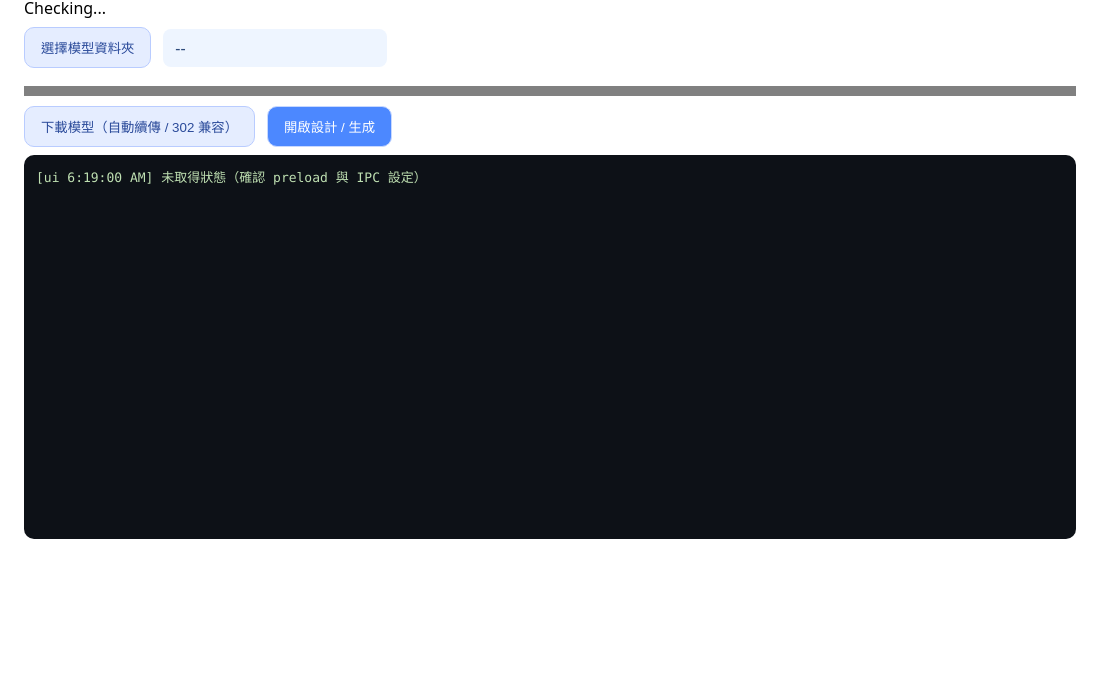
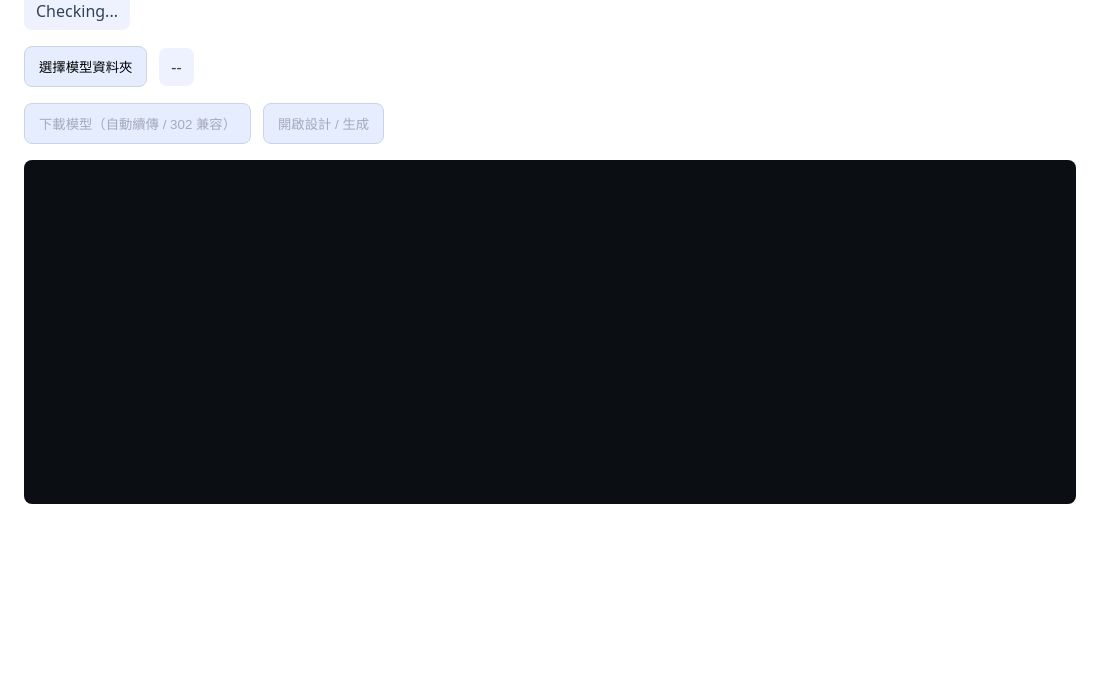
Before and after one commit to brushbest-collab/Brush, an Electron app: page index.html in a window 1100 px wide. Shown: the part 113-800 px from the top of the page. Drawn offline with Linux system fonts and the light colour scheme; no server answers.

Commit message:
Update index.html

```diff
--- a/index.html
+++ b/index.html
@@ -4,43 +4,38 @@
     <meta charset="utf-8" />
     <meta
       http-equiv="Content-Security-Policy"
-    content="default-src 'self' https: data:;
-             img-src 'self' data: https:;
-             style-src 'self' 'unsafe-inline';
-             script-src 'self';
-             connect-src 'self' https://api.github.com https://*.githubusercontent.com https://objects.githubusercontent.com;">
-  <meta name="viewport" content="width=device-width, initial-scale=1" />
+      content="default-src 'self'; script-src 'self'; style-src 'self' 'unsafe-inline'; img-src 'self' data:;"
+    />
+    <meta name="viewport" content="width=device-width,initial-scale=1" />
     <title>EVI Brush Desktop</title>
     <style>
-    body{font-family:system-ui,-apple-system,Segoe UI,Roboto; margin:24px}
-    h1{font-size:56px;margin:0 0 10px}
-    .row{display:flex;gap:12px;align-items:center;margin:8px 0}
-    button{padding:10px 16px;border-radius:10px;border:1px solid #c7d8ff;background:#4c88ff;color:#fff;cursor:pointer}
-    button.secondary{background:#e5edff;color:#2a4a9a;border-color:#b9ccff}
-    #rootLabel{padding:8px 12px;background:#eef5ff;border-radius:8px;color:#2e4b7b;min-width:200px;display:inline-block}
-    progress{width:100%;height:10px;border-radius:6px}
-    .terminal{background:#0d1117;color:#bfe0b2;padding:12px;border-radius:10px;height:360px;overflow:auto;font-family:ui-monospace,Consolas,monospace;font-size:13px}
+      body { font-family: system-ui, -apple-system, 'Segoe UI', Roboto, 'Noto Sans TC', Arial, 'PingFang TC', 'Microsoft JhengHei', sans-serif; margin: 24px; }
+      h1 { font-size: 48px; margin: 0 0 16px; }
+      .row { margin: 16px 0; display: flex; gap: 12px; align-items: center; }
+      button { padding: 10px 14px; border-radius: 8px; border: 1px solid #cbd5e1; background: #e5edff; cursor: pointer; }
+      .badge { padding: 8px 12px; border-radius: 8px; background: #eef2ff; color: #334155; }
+      .log { background:#0b0f14; color:#cde7c9; padding: 12px; border-radius: 8px; height: 320px; overflow:auto; }
     </style>
   </head>
   <body>
     <h1>EVI Brush Desktop</h1>
-  <div id="checking">Checking...</div>
 
     <div class="row">
-    <button id="btnPick" class="secondary">選擇模型資料夾</button>
-    <span id="rootLabel">--</span>
+      <span id="status" class="badge">Checking...</span>
     </div>
 
-  <progress id="bar" max="100" value="0"></progress>
+    <div class="row">
+      <button id="pickBtn">選擇模型資料夾</button>
+      <span class="badge" id="model-root">--</span>
+    </div>
 
     <div class="row">
-    <button id="btnDownload" class="secondary">下載模型（自動續傳 / 302 兼容）</button>
-    <button id="btnGo">開啟設計 / 生成</button>
+      <button id="downloadBtn" disabled>下載模型（自動續傳 / 302 兼容）</button>
+      <button id="designBtn" disabled>開啟設計 / 生成</button>
     </div>
 
-  <div id="logs" class="terminal"></div>
+    <div class="log" id="log"></div>
 
-  <!-- 注意：使用外部檔案，避免 inline script 被 CSP 擋 -->
-  <script defer src="./renderer/renderer.js"></script>
+    <script src="./renderer.js"></script>
   </body>
 </html>
```
Lines whose indentation alone changed are shown as unchanged.
